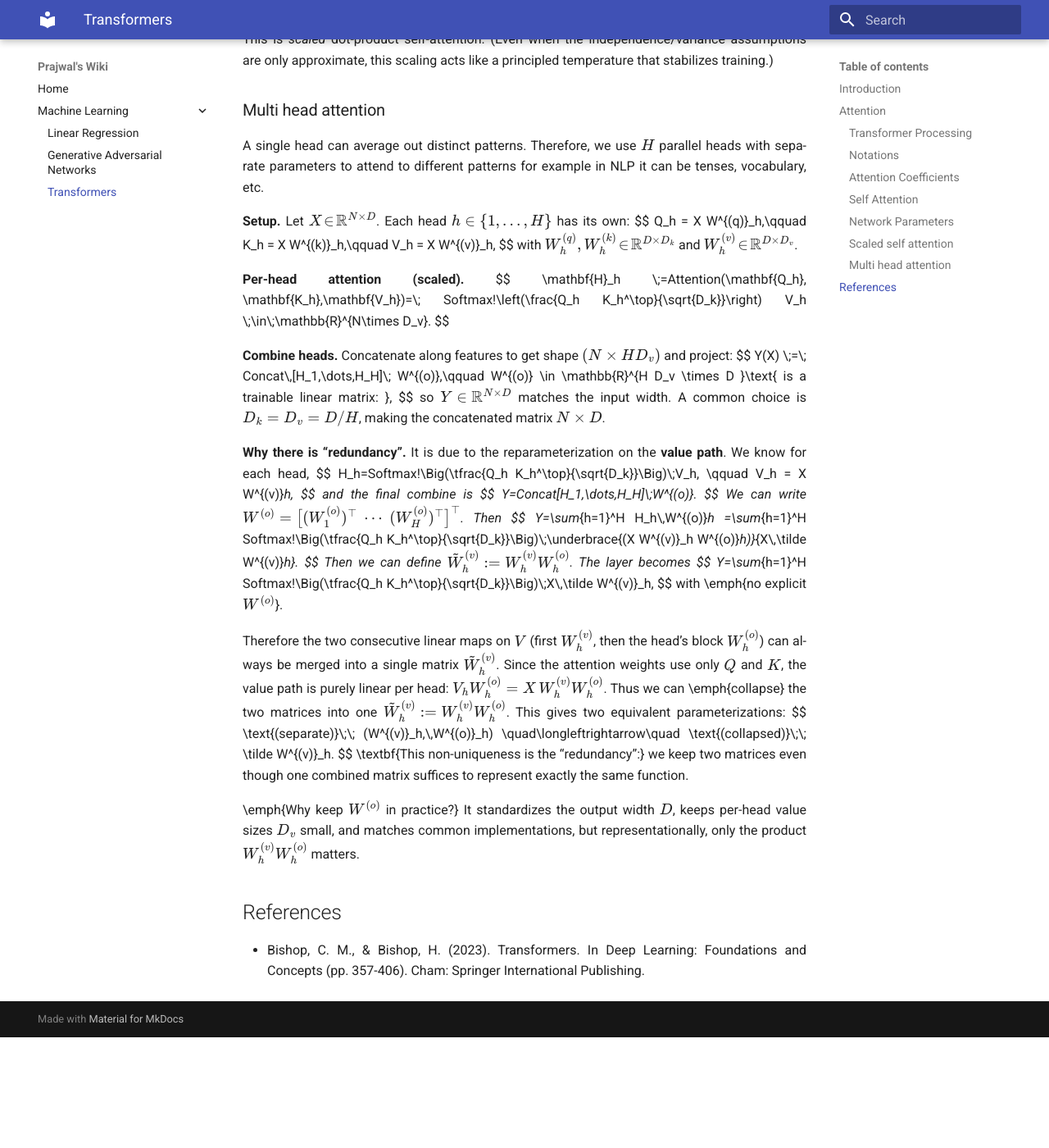
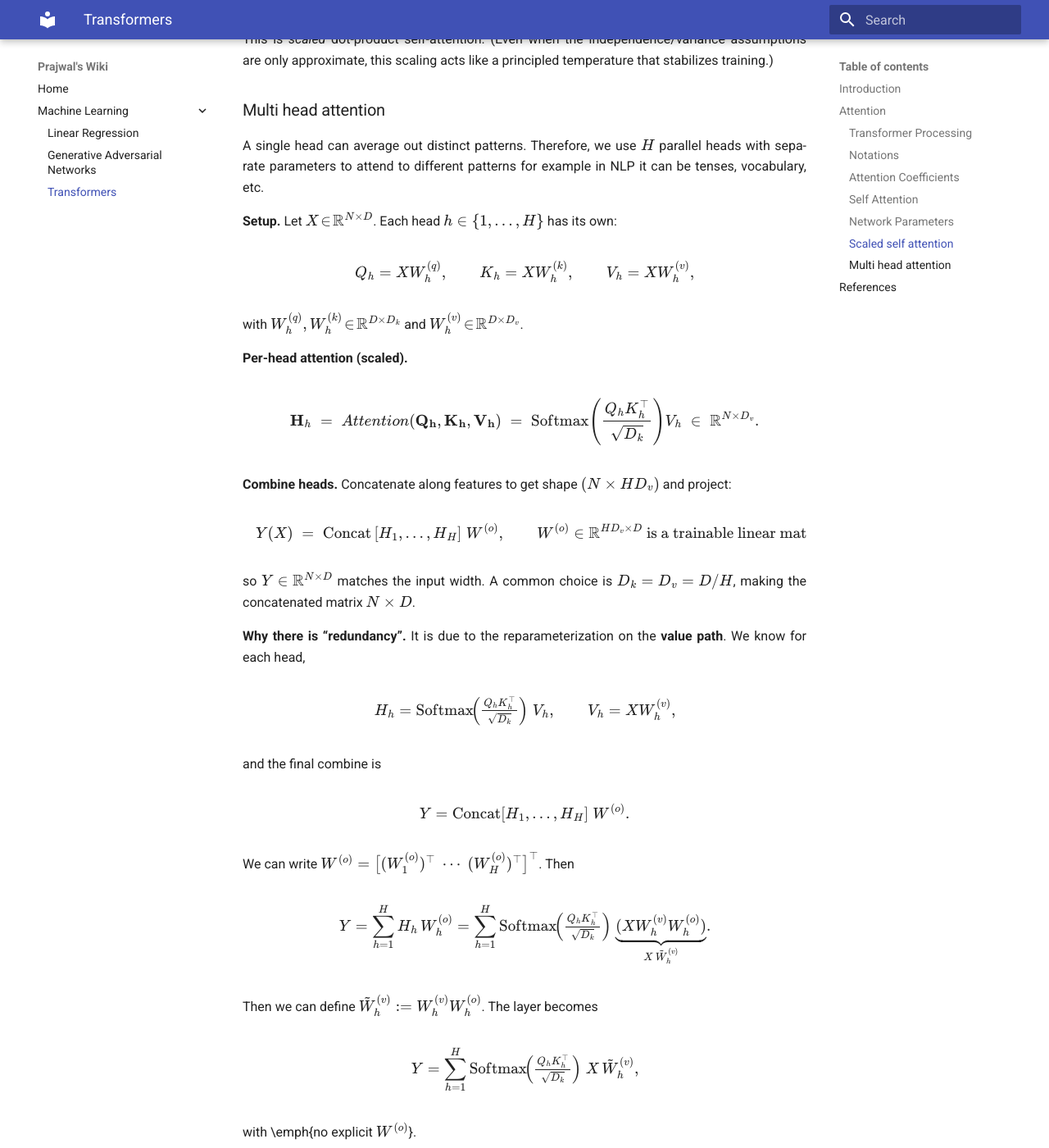
Before and after one commit to pj1911/my-wiki, an MkDocs documentation site: the page built from docs/Transformers.md, in a window 1280 px wide and 1400 px high, scrolled down 7755 px. Shown: the whole window at 82% size. Built offline with MkDocs 1.6.1 and Material for MkDocs 9.7.7, drawn with Linux system fonts in a browser that asks for light colours; before the commit the page ends 9020 px from its top, so only the background shows below that; some of the changed text lies outside the part shown.

Commit message:
Update Transformers.md

```diff
--- a/docs/Transformers.md
+++ b/docs/Transformers.md
@@ -327,50 +327,63 @@ parameters to attend to different patterns for example in NLP it can be tenses,
 
 **Setup.** Let \(X\!\in\!\mathbb{R}^{N\times D}\).
 Each head \(h\in\{1,\dots,H\}\) has its own:
+
 $$
 Q_h = X W^{(q)}_h,\qquad
 K_h = X W^{(k)}_h,\qquad
 V_h = X W^{(v)}_h,
 $$
+
 with \(W^{(q)}_h,W^{(k)}_h\!\in\!\mathbb{R}^{D\times D_k}\) and
 \(W^{(v)}_h\!\in\!\mathbb{R}^{D\times D_v}\).
 
 **Per-head attention (scaled).**
+
 $$
-\mathbf{H}_h \;=Attention(\mathbf{Q_h}, \mathbf{K_h},\mathbf{V_h})=\; Softmax\!\left(\frac{Q_h K_h^\top}{\sqrt{D_k}}\right) V_h
+\mathbf{H}_h \;=\; Attention(\mathbf{Q_h}, \mathbf{K_h},\mathbf{V_h}) \;=\; \mathrm{Softmax}\!\left(\frac{Q_h K_h^\top}{\sqrt{D_k}}\right) V_h
 \;\in\;\mathbb{R}^{N\times D_v}.
 $$
 
-**Combine heads.** Concatenate along features to get shape \((N \times HD_v)\) and project:
+**Combine heads.** Concatenate along features to get shape \((N \times H D_v)\) and project:
+
 $$
-Y(X) \;=\; Concat\,[H_1,\dots,H_H]\; W^{(o)},\qquad
+Y(X) \;=\; \mathrm{Concat}\,[H_1,\dots,H_H]\; W^{(o)},\qquad
 W^{(o)} \in \mathbb{R}^{H D_v \times D }\text{ is a trainable linear matrix: },
 $$
+
 so \(Y\in\mathbb{R}^{N\times D}\) matches the input width.
 A common choice is \(D_k=D_v=D/H\), making the concatenated matrix \(N\times D\).
 
 **Why there is “redundancy”.**
 It is due to the reparameterization on the **value path**.
 We know for each head,
+
 $$
-H_h=Softmax\!\Big(\tfrac{Q_h K_h^\top}{\sqrt{D_k}}\Big)\;V_h,
+H_h=\mathrm{Softmax}\!\Big(\tfrac{Q_h K_h^\top}{\sqrt{D_k}}\Big)\;V_h,
 \qquad
 V_h = X W^{(v)}_h,
 $$
+
 and the final combine is
+
 $$
-Y=Concat[H_1,\dots,H_H]\;W^{(o)}.
+Y=\mathrm{Concat}[H_1,\dots,H_H]\;W^{(o)}.
 $$
+
 We can write \(W^{(o)}=\big[(W^{(o)}_1)^\top\;\cdots\;(W^{(o)}_H)^\top\big]^\top\).
 Then
+
 $$
 Y=\sum_{h=1}^H H_h\,W^{(o)}_h
-  =\sum_{h=1}^H Softmax\!\Big(\tfrac{Q_h K_h^\top}{\sqrt{D_k}}\Big)\;\underbrace{(X W^{(v)}_h W^{(o)}_h)}_{X\,\tilde W^{(v)}_h}.
+  =\sum_{h=1}^H \mathrm{Softmax}\!\Big(\tfrac{Q_h K_h^\top}{\sqrt{D_k}}\Big)\;\underbrace{(X W^{(v)}_h W^{(o)}_h)}_{X\,\tilde W^{(v)}_h}.
 $$
+
 Then we can define \(\tilde W^{(v)}_h := W^{(v)}_h W^{(o)}_h\). The layer becomes
+
 $$
-Y=\sum_{h=1}^H Softmax\!\Big(\tfrac{Q_h K_h^\top}{\sqrt{D_k}}\Big)\;X\,\tilde W^{(v)}_h,
+Y=\sum_{h=1}^H \mathrm{Softmax}\!\Big(\tfrac{Q_h K_h^\top}{\sqrt{D_k}}\Big)\;X\,\tilde W^{(v)}_h,
 $$
+
 with \emph{no explicit \(W^{(o)}\)}.
 
 Therefore the two consecutive linear maps on \(V\) (first \(W^{(v)}_h\),
@@ -380,20 +393,19 @@ linear per head: \(V_h W^{(o)}_h = X\,W^{(v)}_h W^{(o)}_h\).
 Thus we can \emph{collapse} the two matrices into one
 \(\tilde W^{(v)}_h := W^{(v)}_h W^{(o)}_h\).
 This gives two equivalent parameterizations:
+
 $$
 \text{(separate)}\;\; (W^{(v)}_h,\,W^{(o)}_h)
 \quad\longleftrightarrow\quad
 \text{(collapsed)}\;\; \tilde W^{(v)}_h.
 $$
-\textbf{This non-uniqueness is the “redundancy”:} we keep two matrices even
+
+**This non-uniqueness is the “redundancy”:** we keep two matrices even
 though one combined matrix suffices to represent exactly the same function.
-
-
 
 \emph{Why keep \(W^{(o)}\) in practice?} It standardizes the output width \(D\),
 keeps per-head value sizes \(D_v\) small, and matches common implementations,
 but representationally, only the product \(W^{(v)}_h W^{(o)}_h\) matters.
 
-
 ## References
 - Bishop, C. M., & Bishop, H. (2023). Transformers. In Deep Learning: Foundations and Concepts (pp. 357-406). Cham: Springer International Publishing.
```
